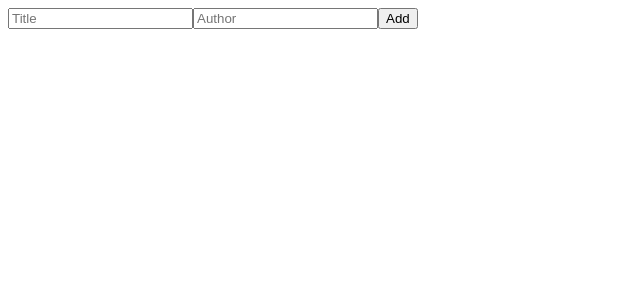
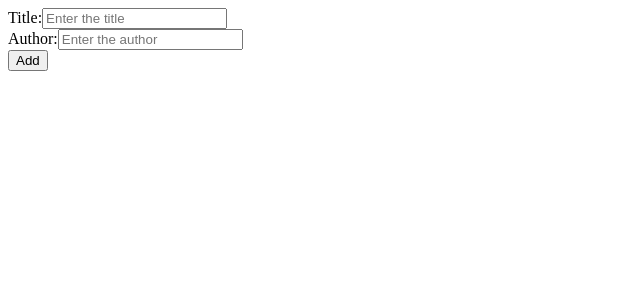
Before and after one commit to neuefische/cgn-java-23-3-teamprojekt-team-1, a React (Vite) app in the folder frontend/: page / in a window 1280 px wide. Shown: the top 300 px of the page, without its empty margins (0-640 px from the left). Built offline with nearby package versions, Linux system fonts and the light colour scheme.

Commit message:
Fix review issues

```diff
--- a/frontend/src/components/AddMovie.tsx
+++ b/frontend/src/components/AddMovie.tsx
@@ -1,6 +1,6 @@
-import React, { ChangeEvent, useState } from "react";
 import axios from "axios";
 import { MovieListProps } from "../lib/types.tsx";
+import {ChangeEvent, FormEvent, useState} from "react";
 
 export default function AddMovie({ movies, setMovies }: MovieListProps) {
     const [userInputTitle, setUserInputTitle] = useState<string>('');
@@ -14,7 +14,7 @@ export default function AddMovie({ movies, setMovies }: MovieListProps) {
         setUserInputAuthor(event.target.value);
     };
 
-    const handleFormSubmit = (event: React.FormEvent<HTMLFormElement>):void => {
+    const handleFormSubmit = (event: FormEvent<HTMLFormElement>):void => {
         event.preventDefault();
         axios.post('/api/movies', {
             title: userInputTitle,
@@ -33,8 +33,26 @@ export default function AddMovie({ movies, setMovies }: MovieListProps) {
     return (
         <>
             <form onSubmit={handleFormSubmit}>
-                <input type="text" placeholder="Title" value={userInputTitle} onChange={changeInputTitle} />
-                <input type="text" placeholder="Author" value={userInputAuthor} onChange={changeInputAuthor} />
+                <div>
+                    <label htmlFor="titleInput">Title:</label>
+                    <input
+                        type="text"
+                        id="titleInput"
+                        placeholder="Enter the title"
+                        value={userInputTitle}
+                        onChange={changeInputTitle}
+                    />
+                </div>
+                <div>
+                    <label htmlFor="authorInput">Author:</label>
+                    <input
+                        type="text"
+                        id="authorInput"
+                        placeholder="Enter the author"
+                        value={userInputAuthor}
+                        onChange={changeInputAuthor}
+                    />
+                </div>
                 <button type="submit">Add</button>
             </form>
         </>
```
Also changed, not shown: 2 other files (tests, documents, lock files or other folders).
